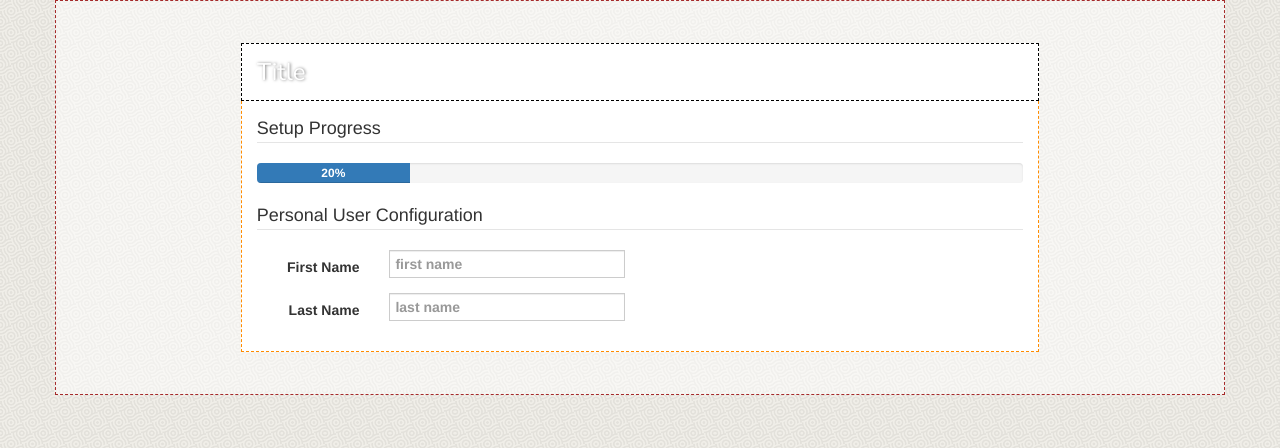
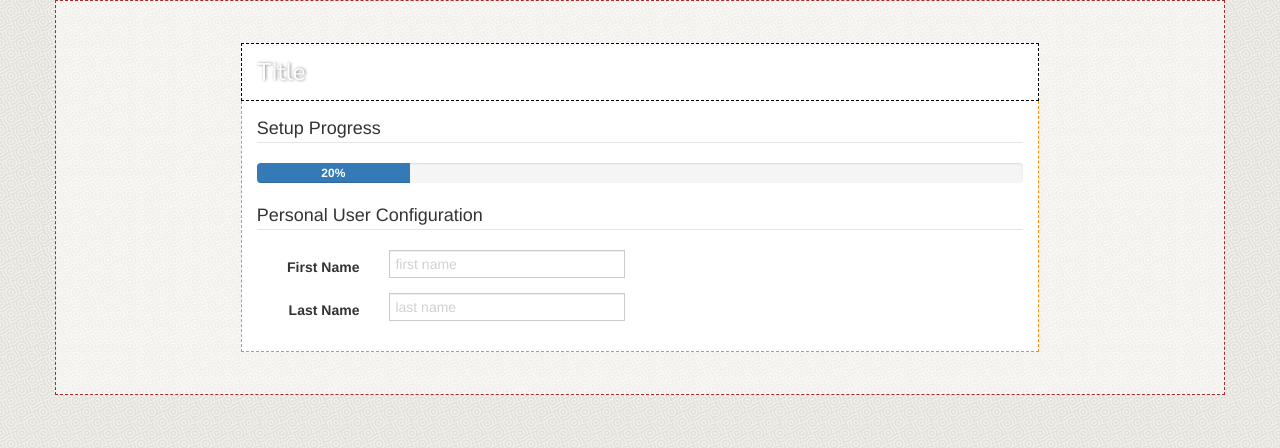
Before and after one commit to jeffryang24/yankey, a CodeIgniter app: page /index.php/installer/index in a window 1280 px wide. Shown: the top 448 px of the page. Run offline with CodeIgniter, Linux system fonts and the light colour scheme; some libraries are stand-ins or nearby versions.

Commit message:
mengubah pseudoevent css untuk class form-control bootstrap _initVersion 0.0.1 _initDate 03-30-2015

```diff
--- a/resources/css/installer.css
+++ b/resources/css/installer.css
@@ -44,7 +44,7 @@ div#content{
 }
 
 .form-control:focus{
-    border-color: limegreen;
+    border: none;
     outline: 0;
     box-shadow: inset 0 1px 1px rgba(0,0,0,.075),0 0 12px rgba(19,244,23,.5);
 }
@@ -74,8 +74,24 @@ div#content{
     height: 28px;
     border-radius: 0;
     padding: 5px;
-    font-weight: 600;
-    color: rgba(224,224,224,0.6);
+    font-weight: 300;
+    color: rgb(114,114,114);
+}
+
+.txtField::-webkit-input-placeholder{
+    color: rgb(209,209,209);
+}
+
+.txtField::-moz-input-placeholder{
+    color: rgb(209,209,209);
+}
+
+.txtField::-ms-input-placeholder{
+    color: rgb(209,209,209);
+}
+
+.txtField:-moz-input-placeholder{
+    color: rgb(209,209,209);
 }
 
 /** End Custom Class **/
```
